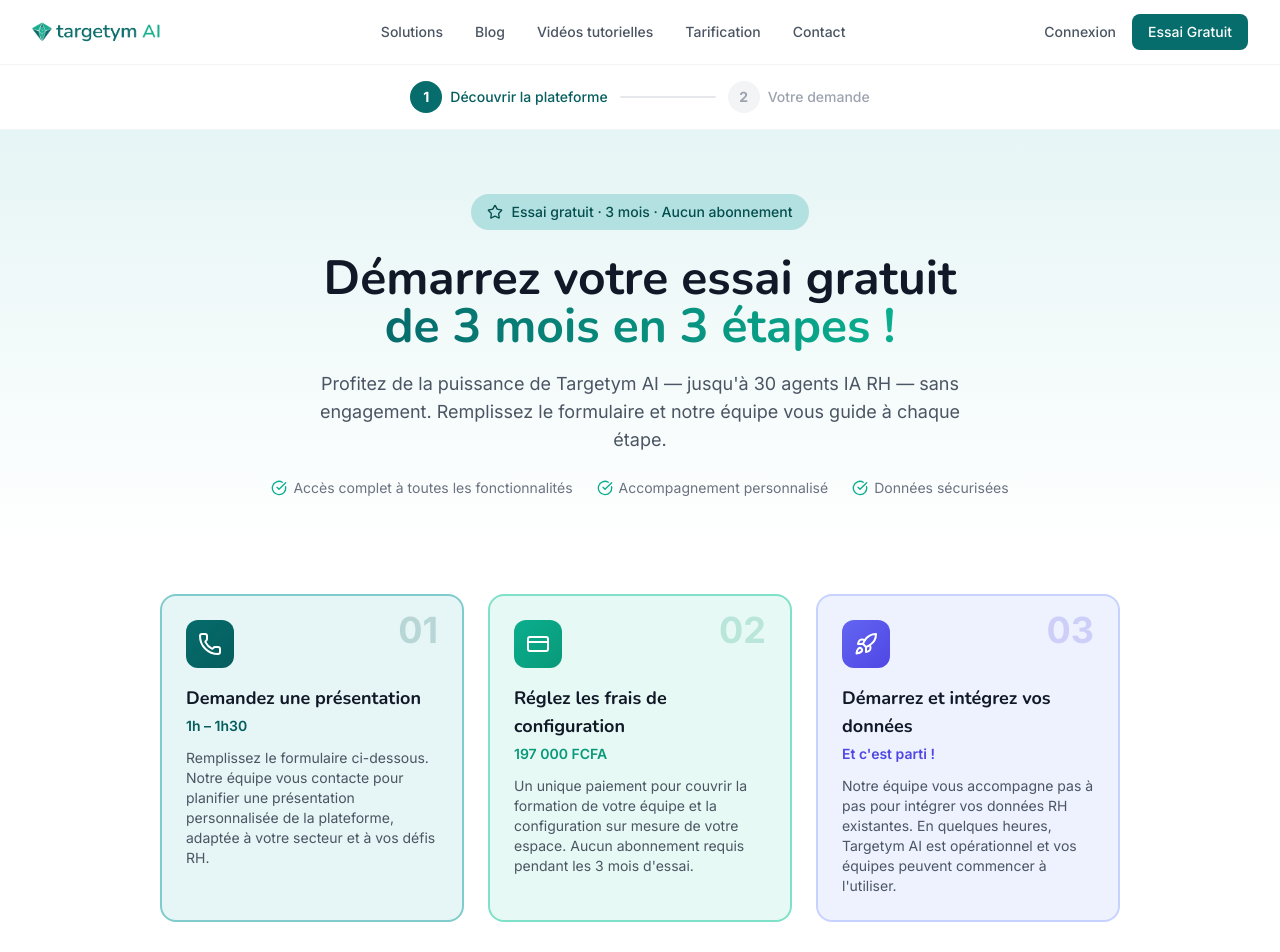
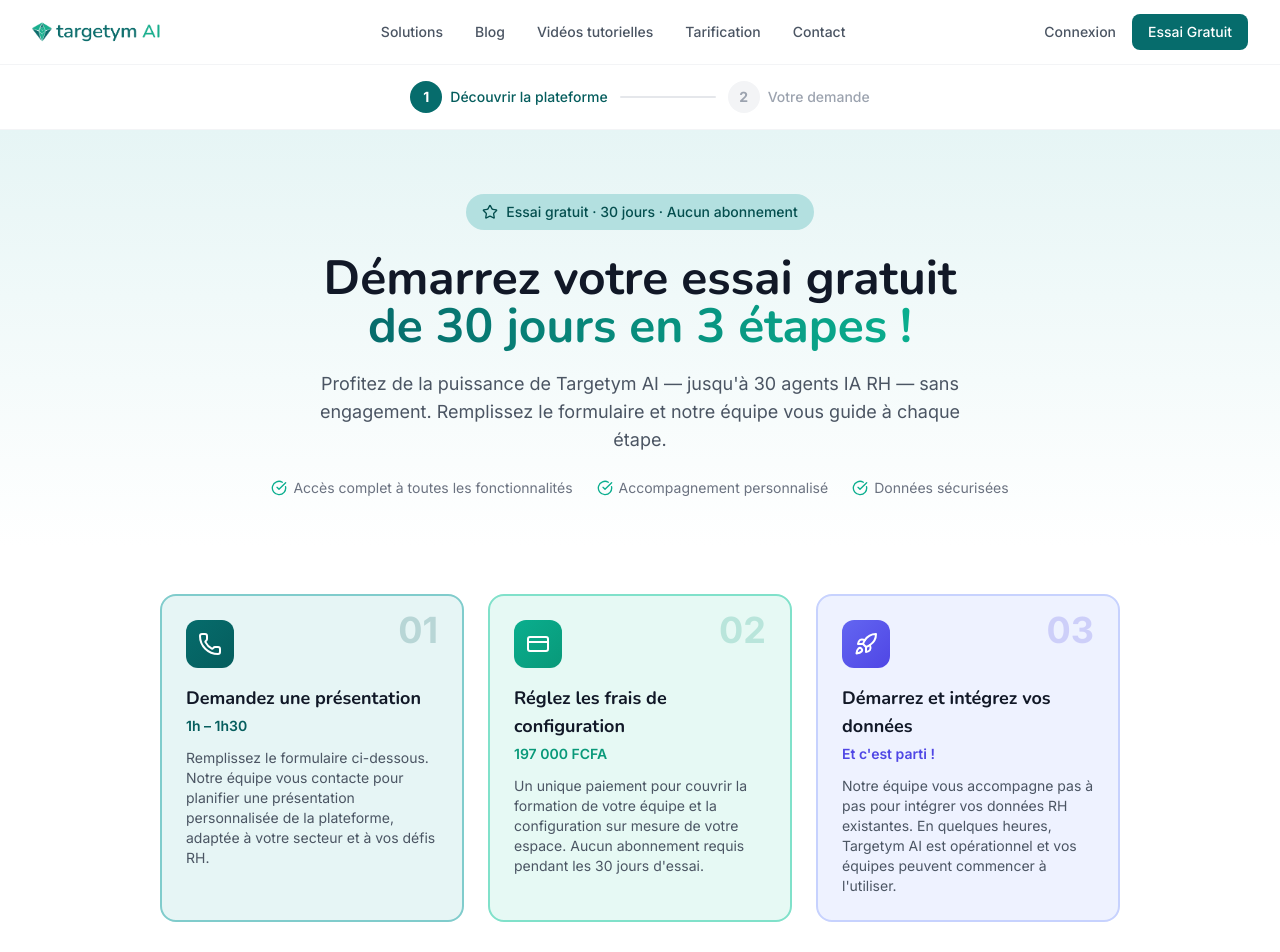
Before and after one commit to Targetym-AI/targetym-website, a Next.js app: page /essai-gratuit in a window 1280 px wide. Shown: the top 952 px of the page. Built offline with nearby package versions, Linux system fonts and the light colour scheme.

Commit message:
fix: remplacer 3 mois par 30 jours dans la page essai-gratuit

```diff
--- a/app/essai-gratuit/page.tsx
+++ b/app/essai-gratuit/page.tsx
@@ -36,7 +36,7 @@ const steps = [
     title: 'Réglez les frais de configuration',
     duration: '197 000 FCFA',
     description:
-      'Un unique paiement pour couvrir la formation de votre équipe et la configuration sur mesure de votre espace. Aucun abonnement requis pendant les 3 mois d\'essai.',
+      'Un unique paiement pour couvrir la formation de votre équipe et la configuration sur mesure de votre espace. Aucun abonnement requis pendant les 30 jours d\'essai.',
     color: 'from-secondary-500 to-secondary-600',
     bgLight: 'bg-secondary-50',
     textColor: 'text-secondary-600',
@@ -234,12 +234,12 @@ export default function EssaiGratuitPage() {
             <div className="mx-auto max-w-4xl px-4 sm:px-6 lg:px-8 text-center">
               <div className="inline-flex items-center gap-2 px-4 py-2 bg-primary-100 text-primary-700 rounded-full text-sm font-medium mb-6">
                 <Star className="w-4 h-4" />
-                Essai gratuit · 3 mois · Aucun abonnement
+                Essai gratuit · 30 jours · Aucun abonnement
               </div>
               <h1 className="text-4xl sm:text-5xl font-bold text-gray-900 mb-5 leading-tight">
                 Démarrez votre essai gratuit<br />
                 <span className="text-transparent bg-clip-text bg-gradient-to-r from-primary-500 to-secondary-500">
-                  de 3 mois en 3 étapes !
+                  de 30 jours en 3 étapes !
                 </span>
               </h1>
               <p className="text-lg text-gray-600 max-w-2xl mx-auto mb-6">
```
